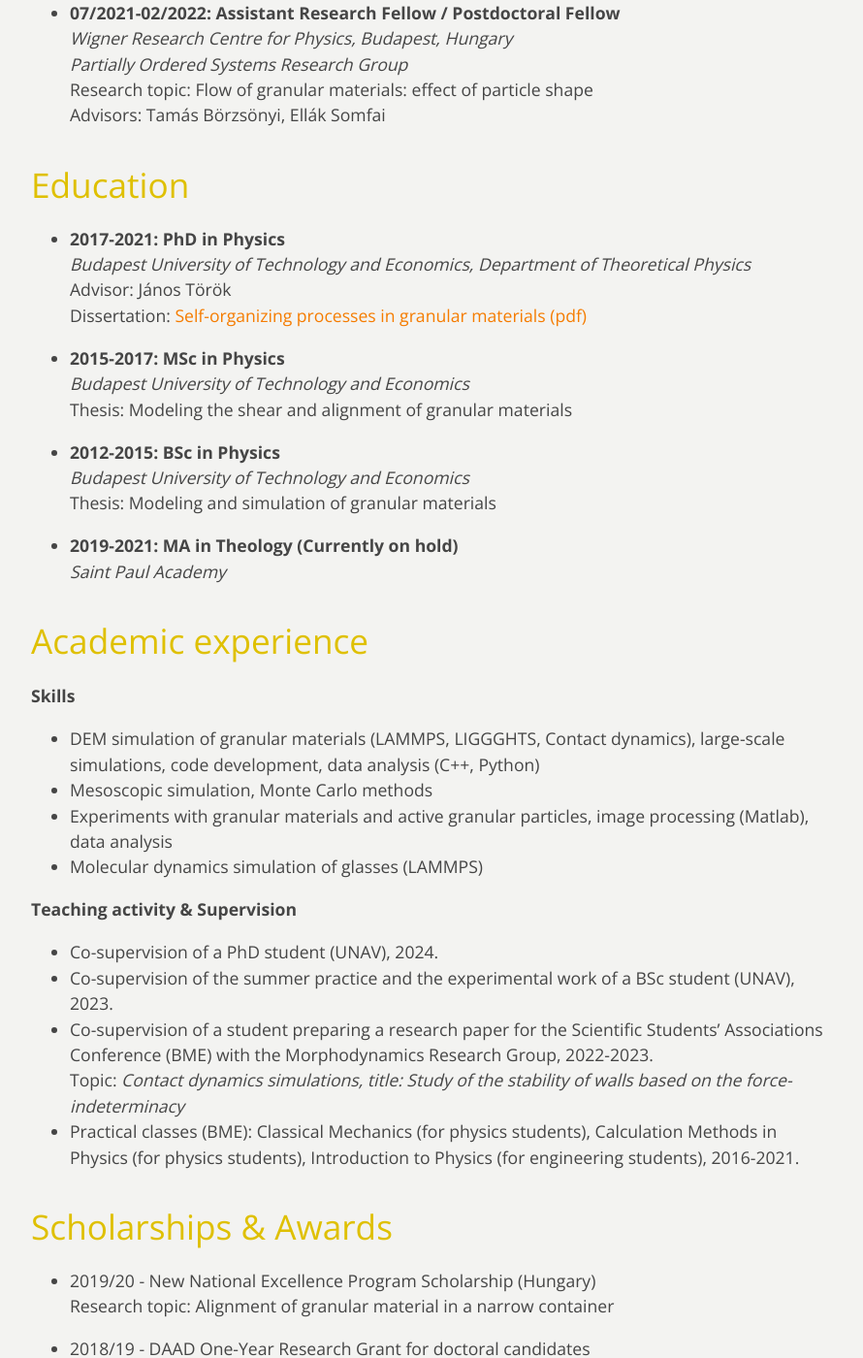
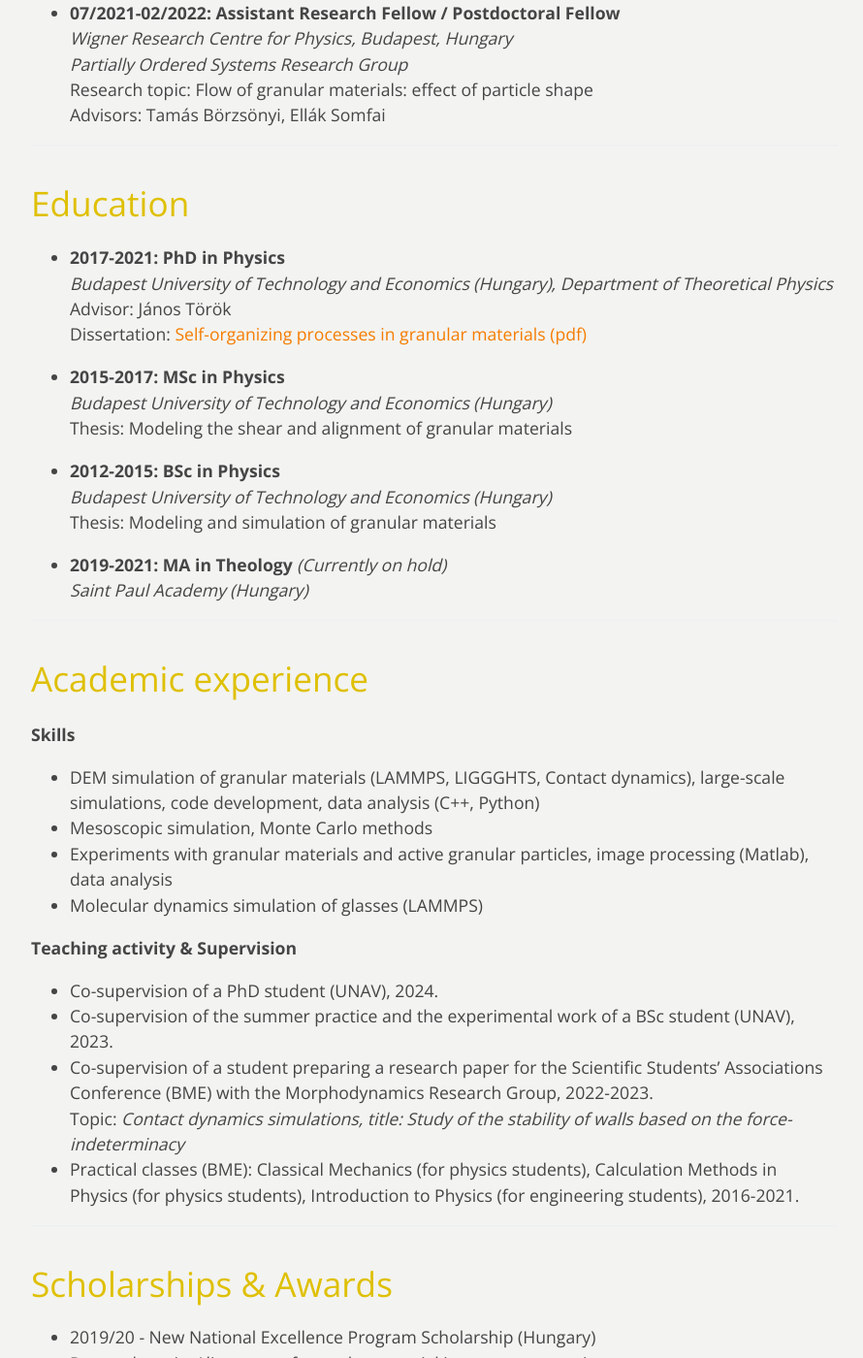
Before and after one commit to saralevay/saralevay.github.io, a Jekyll site: the page built from cv.md, in a window 1280 px wide and 1400 px high, scrolled down 809 px. Shown: the whole window at 97% size, without its empty margins (192-1082 px from the left). Built offline with Jekyll 4.4.1, drawn with Linux system fonts in a browser that asks for light colours; a style sheet for code colours, icons or effects is not loaded; some of the changed text lies outside the part shown.

Commit message:
Add files via upload

```diff
--- a/cv.md
+++ b/cv.md
@@ -24,23 +24,27 @@ description: Curruculum Vitae of Sara Levay
   Research topic: Flow of granular materials: effect of particle shape
   Advisors: Tamás Börzsönyi, Ellák Somfai
 
+***
+
 # Education
 
 * **2017-2021: PhD in Physics**
-  _Budapest University of Technology and Economics, Department of Theoretical Physics_
+  _Budapest University of Technology and Economics (Hungary), Department of Theoretical Physics_
   Advisor: János Török
   Dissertation: [Self-organizing processes in granular materials (pdf)](https://repozitorium.omikk.bme.hu/bitstreams/0964e414-e6f7-4032-81b7-1e9d1efd00a2/download){:target="_blank"}
 
 * **2015-2017: MSc in Physics**
-  _Budapest University of Technology and Economics_
+  _Budapest University of Technology and Economics (Hungary)_
   Thesis: Modeling the shear and alignment of granular materials
 
 * **2012-2015: BSc in Physics**
-  _Budapest University of Technology and Economics_
+  _Budapest University of Technology and Economics (Hungary)_
   Thesis: Modeling and simulation of granular materials
 
-* **2019-2021: MA in Theology (Currently on hold)**
-  _Saint Paul Academy_
+* **2019-2021: MA in Theology** _(Currently on hold)_
+  _Saint Paul Academy (Hungary)_
+
+***
 
 # Academic experience
 **Skills**
@@ -56,6 +60,8 @@ description: Curruculum Vitae of Sara Levay
   Topic: _Contact dynamics simulations, title: Study of the stability of walls based on the force-indeterminacy_
 * Practical classes (BME): Classical Mechanics (for physics students), Calculation Methods in Physics (for physics students), Introduction to Physics (for engineering students), 2016-2021.
 
+***
+
 # Scholarships & Awards
 
 * 2019/20 - New National Excellence Program Scholarship (Hungary)
@@ -81,3 +88,5 @@ description: Curruculum Vitae of Sara Levay
 
 * 2014 - Scientific Students' Associations Conference (BME)
   _First Prize and Special Prize of the President_
+
+***
```
Also changed, not shown: other parts of cv.md (+2 -1 lines).
